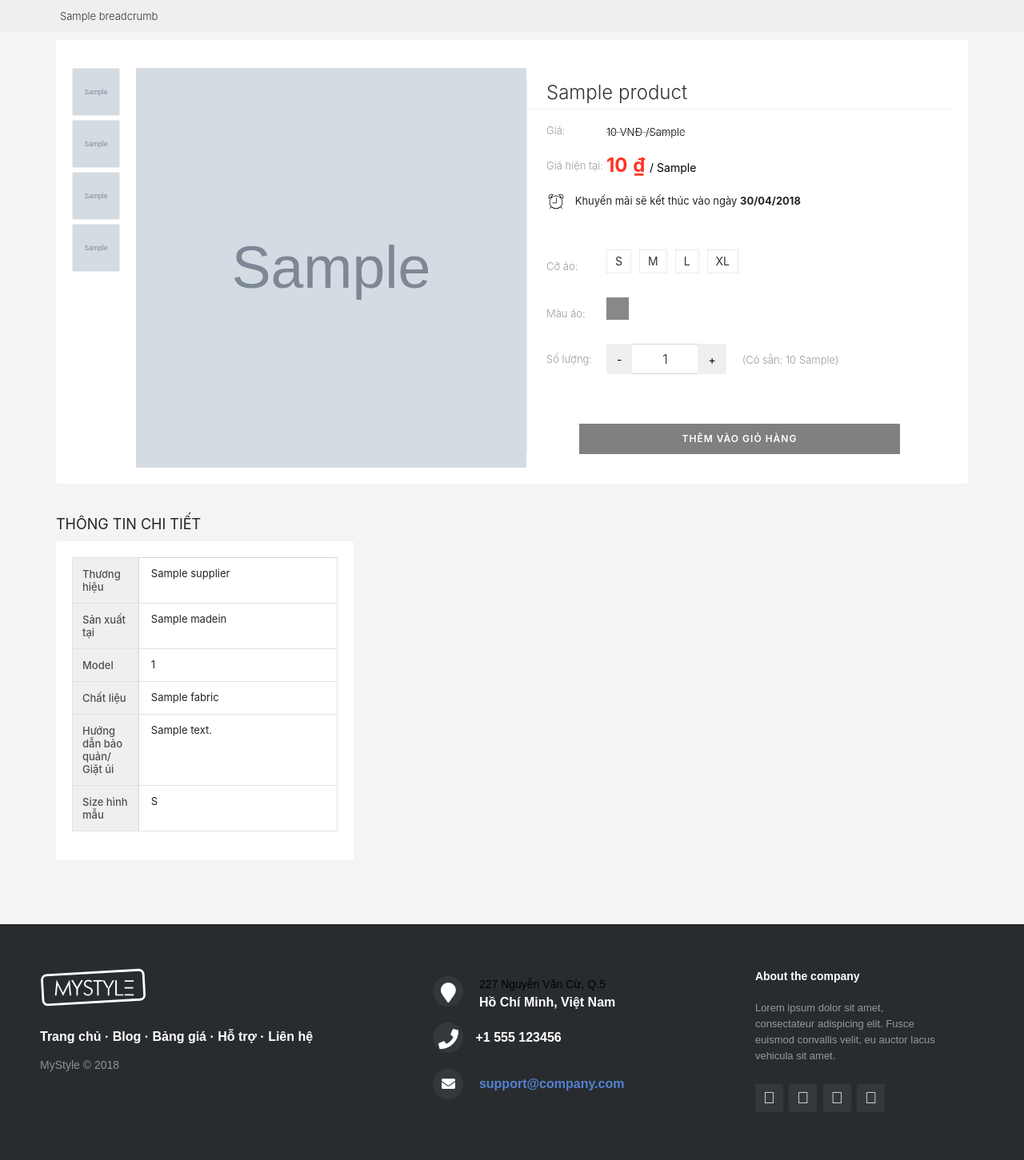
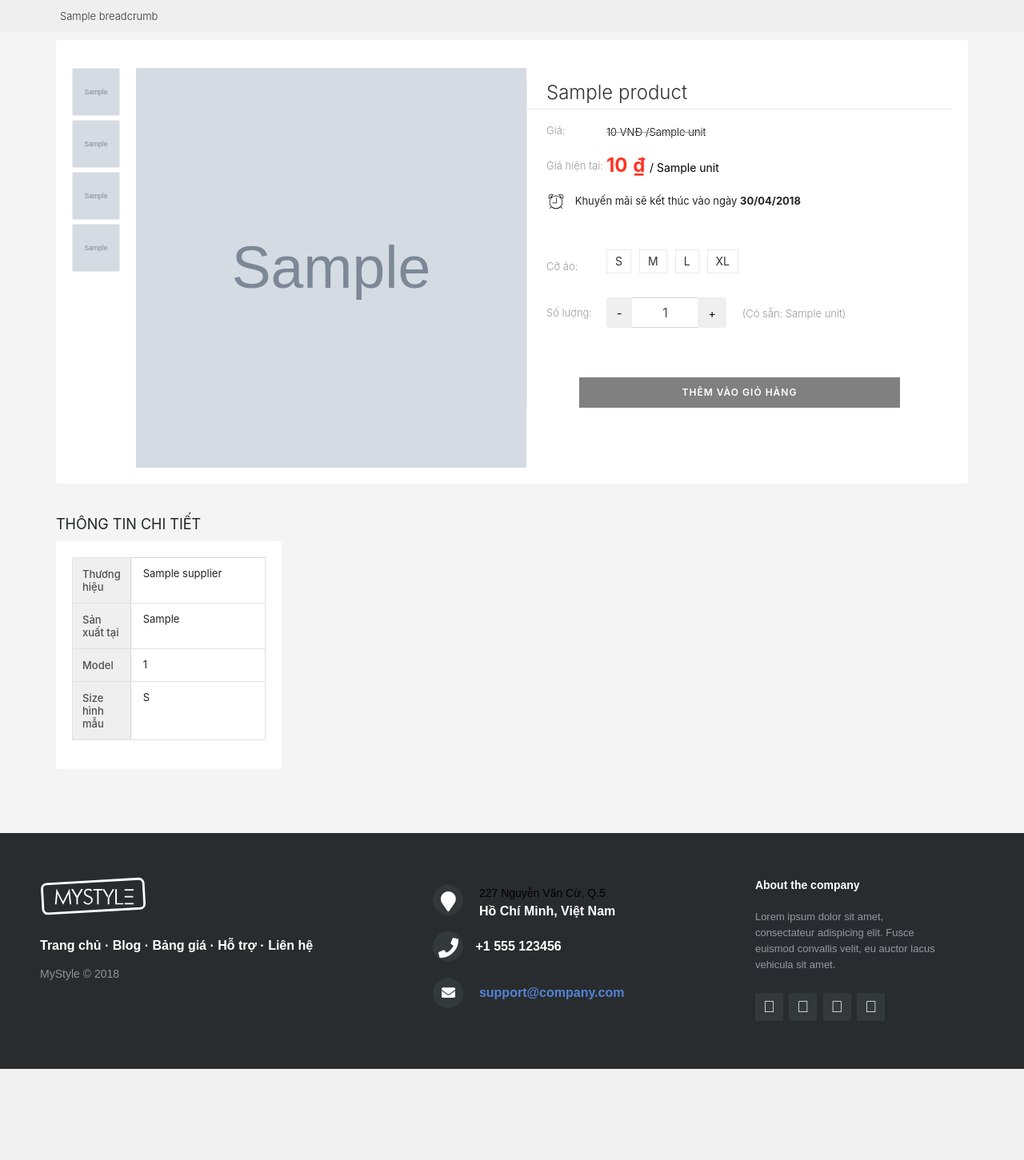
Before and after one commit to 1553002/PTUDW-15CLC-mystyle, a Node project: template views/product_detail.hbs in a window 1280 px wide. Shown: the part 95-1546 px from the top of the page at 80% size. After the commit the page ends 1432 px from the top, so only its background shows below. Run offline with Node 20 templates, Linux system fonts and the light colour scheme; the template is opened without the code that fills it: most values are stand-ins (such as "Sample title", 1, 10 or a date in 2020); grey boxes marked "Sample" are stand-in pictures; some libraries are stand-ins or nearby versions; some web fonts are replaced.

Commit message:
fix small bugs

```diff
--- a/controllers/productsController.js
+++ b/controllers/productsController.js
@@ -21,7 +21,7 @@
         where: {
             id : id
         },
-        include: [models.ProductDetail, models.Supplier]
+        include: [models.Supplier]
 
     })
     .then(function (product) {
--- a/package.json
+++ b/package.json
@@ -3,9 +3,10 @@
   "version": "0.0.0",
   "private": true,
   "scripts": {
-    "start": "node ./bin/www"
+    "start": "nodemon ./bin/www"
   },
   "dependencies": {
+    "app": "^0.1.0",
     "bcryptjs": "^2.4.3",
     "cookie-parser": "^1.4.3",
     "debug": "^2.6.9",
@@ -19,6 +20,7 @@
     "http-errors": "~1.6.2",
     "morgan": "^1.9.0",
     "mysql2": "^1.5.3",
+    "nodemon": "^1.17.3",
     "passport": "^0.4.0",
     "passport-local": "^1.0.0",
     "pg": "^7.4.1",
--- a/views/layouts/layout.hbs
+++ b/views/layouts/layout.hbs
@@ -28,7 +28,7 @@
         firebase.initializeApp(config);
     </script> --}}
 
-    <script src="/__/firebase/4.13.0/firebase-app.js"></script>
+    {{!-- <script src="/__/firebase/4.13.0/firebase-app.js"></script>
     <script src="/__/firebase/4.13.0/firebase-auth.js"></script>
     <script src="/__/firebase/4.13.0/firebase-database.js"></script>
     <script src="/__/firebase/4.13.0/firebase-messaging.js"></script>
@@ -37,7 +37,7 @@
     <!-- Leave out Storage -->
     <!-- <script src="/__/firebase/4.13.0/firebase-storage.js"></script> -->
 
-    <script src="/__/firebase/init.js"></script>
+    <script src="/__/firebase/init.js"></script> --}}
 </body>
 
 </html>
--- a/views/product_detail.hbs
+++ b/views/product_detail.hbs
@@ -26,25 +26,25 @@
             <div class="gallary-wrap">
                 <div class="thumbnail-main">
                     <div class="thumbnail-item">
-                        <img class="" src={{product.ProductImage1}}>
+                        <img class="" src={{product.image1}}>
                     </div>
                     <div class="thumbnail-item">
-                        <img class="" src={{product.ProductImage3}}>
+                        <img class="" src={{product.image3}}>
                     </div>
                     <div class="thumbnail-item">
-                        <img class="" src={{product.ProductImage2}}>
+                        <img class="" src={{product.image2}}>
                     </div>
                     <div class="thumbnail-item">
-                        <img class="" src={{product.ProductImage4}}>
+                        <img class="" src={{product.image4}}>
                     </div>
                 </div>
                 <div class="preview-main">
-                    <img src={{product.ProductImage1}}>
+                    <img src={{product.image1}}>
                 </div>
             </div>
             <div class="detail-wrap">
                 <div class="detail-header">
-                    <h1 class="i-name">{{product.ProductName}}</h1>
+                    <h1 class="i-name">{{product.name}}</h1>
                 </div>
                 <div class="i-price-area">
                     <div class="i-price-main">
@@ -52,9 +52,9 @@
                             <div class="i-del-price">
                                 <span class="i-detail-title">Giá: </span>
                                 <del class="i-del-content">
-                                    <span id="i-price">{{product.ProductPrice}}</span>
+                                    <span id="i-price">{{product.price}}</span>
                                     <span id="i-symbol">VNĐ</span>
-                                    <span id="i-unit">/{{product.ProductUnit}}</span>
+                                    <span id="i-unit">/{{product.unit}}</span>
                                 </del>
                             </div>
                         </div>
@@ -63,12 +63,12 @@
                             <span class="i-detail-title">Giá hiện tại: </span>
                             <div class="i-special-price">
                                 <span id="i-price">
-                                    <strong>{{product.ProductDiscountPrice}}</strong>
+                                    <strong>{{product.discountPrice}}</strong>
                                 </span>
                                 <span id="i-symbol">
                                     <strong>₫ </strong>
                                 </span>
-                                <span id="i-unit">/ {{product.ProductUnit}}</span>
+                                <span id="i-unit">/ {{product.unit}}</span>
                             </div>
                         </div>
 
@@ -97,16 +97,6 @@
                                 </dd>
                             </dl>
                             <dl class="i-detail-wrapper">
-                                <dt class="i-detail-title">Màu áo: </dt>
-                                <dd class="i-detail-main">
-                                    <ul class="i-select-color" data-type="select">
-                                        {{#each product.ProductDetails}}
-                                        <li><div class="square-color" style="background-color:{{color}};"></div></li>
-                                        {{/each}}
-                                    </ul>
-                                </dd>
-                            </dl>
-                            <dl class="i-detail-wrapper">
                                 <dt class="i-detail-title">Số lượng: </dt>
                                 <div class="number-input">
                                     <div class="input-group">
@@ -121,8 +111,8 @@
                                 </div>
                                 <div class="availability">
                                     <span>(Có sẵn: </span>
-                                    <span id="availability-number">{{product.ProductStock}}</span>
-                                    <span>{{product.ProductUnit}})</span>
+                                    <span id="availability-number"></span>
+                                    <span>{{product.unit}})</span>
                                 </div>
                             </dl>
                         </div>
@@ -157,31 +147,19 @@
                                 <td rel="brand">Thương hiệu</td>
                                 <td class="last">
                                     {{!-- <a href="">Pioneer Camp</a> --}}
-                                    {{product.Supplier.CompanyName}}
+                                    {{product.Supplier.companyName}}
                                 </td>
                             </tr>
                             <tr>
                                 <td rel="origin">Sản xuất tại</td>
                                 <td class="last">
-                                    {{product.Supplier.madein}}
+                                    {{product.Supplier.madeIn}}
                                 </td>
                             </tr>
                             <tr>
                                 <td rel="item_model_number">Model</td>
                                 <td class="last">
                                     {{product.id}}
-                                </td>
-                            </tr>
-                            <tr>
-                                <td rel="chat_lieu">Chất liệu</td>
-                                <td class="last">
-                                    {{product.fabric}}
-                                </td>
-                            </tr>
-                            <tr>
-                                <td rel="hd_baoquan_giatui">Hướng dẫn bảo quản/ Giặt ủi</td>
-                                <td class="last">
-                                    <pre>{{product.ProductNote}}</pre>
                                 </td>
                             </tr>
                             <tr>
```
Also changed, not shown: views/product.hbs (+7 -7 lines), 1 other file.
